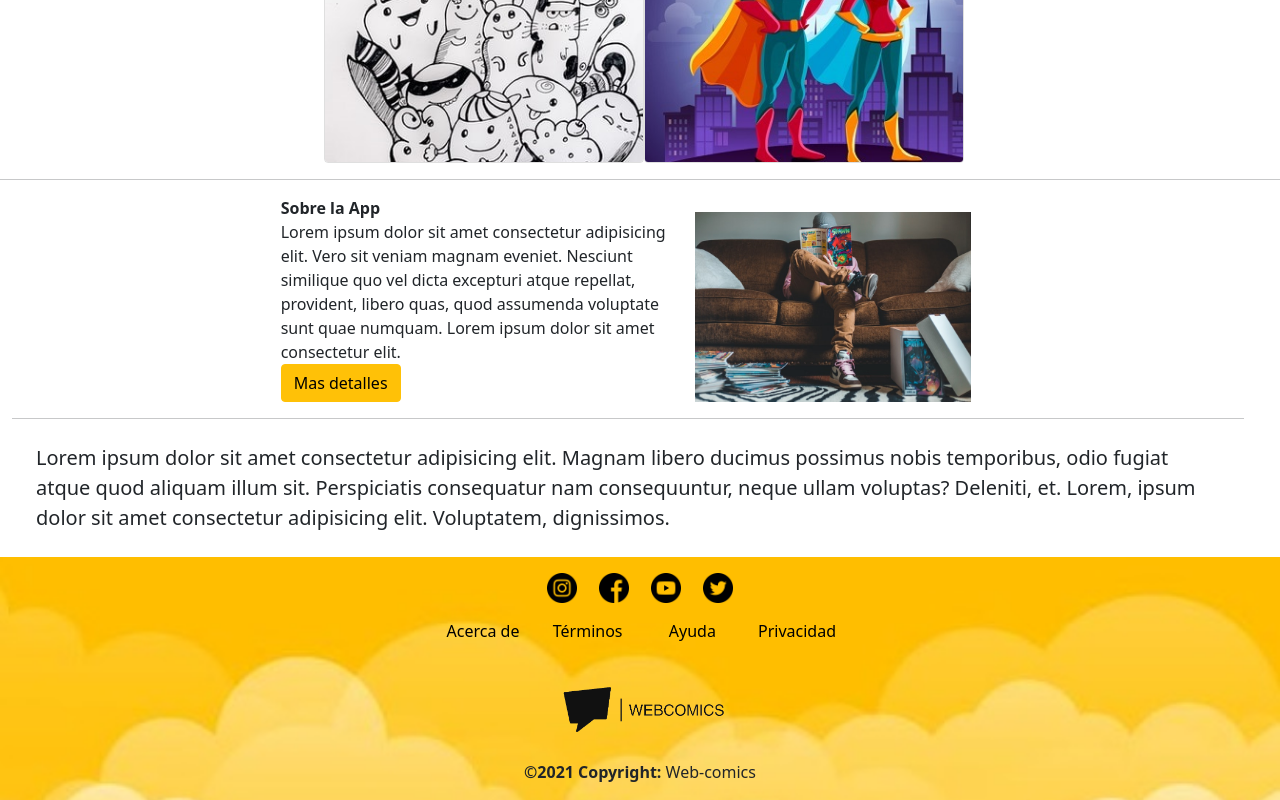
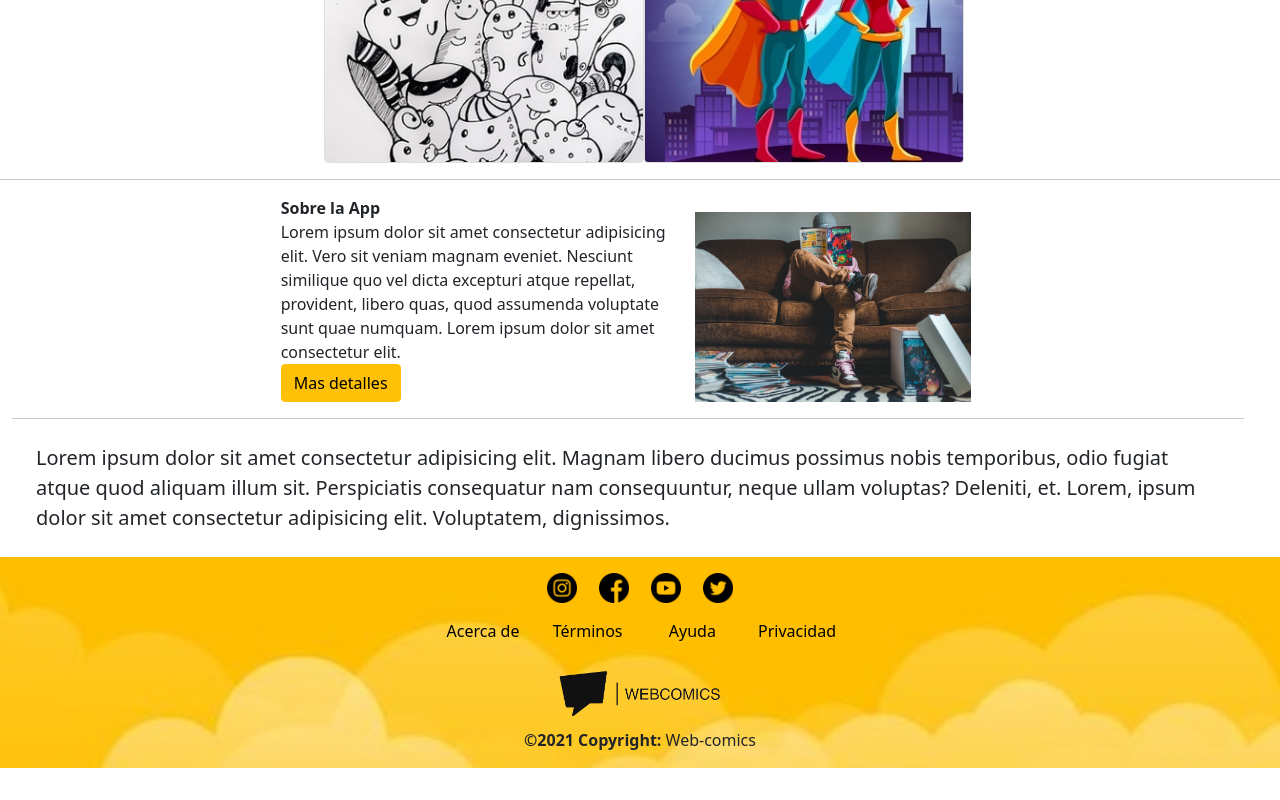
Before and after one commit to lucaa127/webcomics, a plain HTML site: page comics.html in a window 1280 px wide. Shown: the part 624-1424 px from the top of the page. After the commit the page ends 1392 px from the top, so only its background shows below. Drawn offline with nearby package versions, Linux system fonts and the light colour scheme.

Commit message:
logos menu y footer 7

```diff
--- a/comics.html
+++ b/comics.html
@@ -195,8 +195,8 @@
 
   <section class="row justify-content-center">
 
-    <div class="bg-transparent p-4 col-4 col-xs-4 col-sm-4 col-lg-2">
-      <a href="#"><img class="footer__logo--size" src="img/logo3.png"  alt="Webcomics"></a>
+    <div class="bg-transparent p-2 col-4 col-xs-3 col-sm-3 col-lg-2">
+      <a href="#"><img class="img-fluid footer__logo--size" src="img/logo3.png"  alt="Webcomics"></a>
     </div>
 
   </section>
```
Also changed, not shown: contacto.html (+2 -2 lines), creadores.html (+2 -2 lines), login.html (+2 -2 lines).
